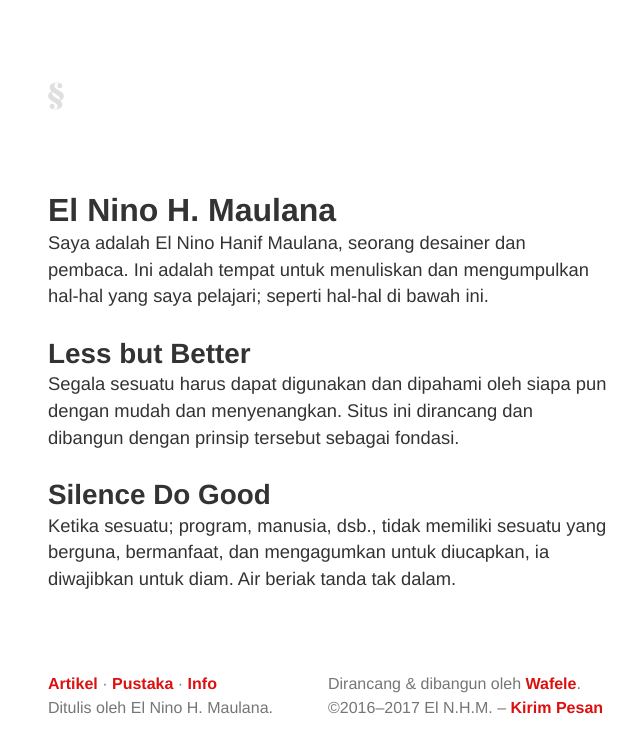
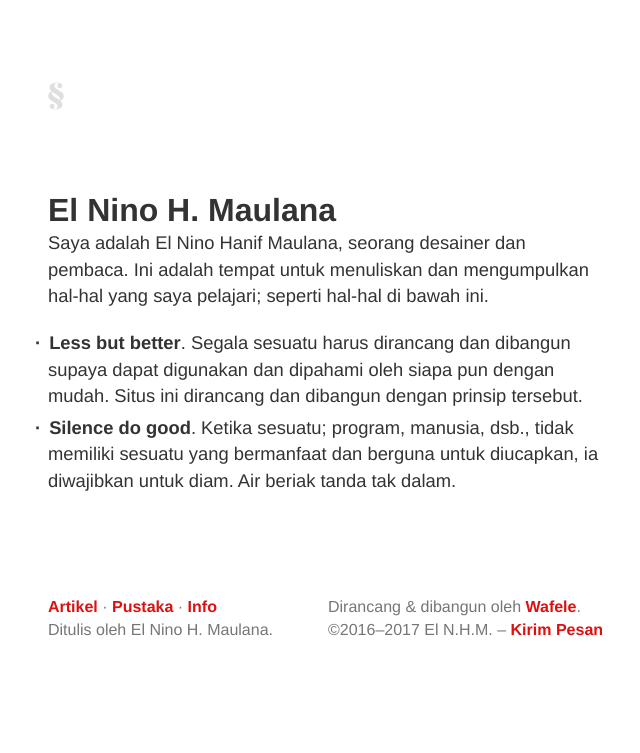
Before and after one commit to tertanda/elnino.github.io, a Jekyll site: the page built from index.md, in a window 1280 px wide. Shown: the top 753 px of the page, without its empty margins (312-952 px from the left). Built offline with Jekyll 4.4.1, drawn with Linux system fonts in a browser that asks for light colours.

Commit message:
First commit.

```diff
--- a/index.md
+++ b/index.md
@@ -8,10 +8,5 @@ meta  : El Nino H. Maulana adalah seorang desainer dan pembaca.
 
 Saya adalah El Nino Hanif Maulana, seorang desainer dan pembaca. Ini adalah tempat untuk menuliskan dan mengumpulkan hal-hal yang saya pelajari; seperti hal-hal di bawah ini.
 
-## Less but Better
-
-Segala sesuatu harus dapat digunakan dan dipahami oleh siapa pun dengan mudah dan menyenangkan. Situs ini dirancang dan dibangun dengan prinsip tersebut sebagai fondasi.
-
-## Silence Do Good
-
-Ketika sesuatu; program, manusia, dsb., tidak memiliki sesuatu yang berguna, bermanfaat, dan mengagumkan untuk diucapkan, ia diwajibkan untuk diam. Air beriak tanda tak dalam.
+* **Less but better**. Segala sesuatu harus dirancang dan dibangun supaya dapat digunakan dan dipahami oleh siapa pun dengan mudah. Situs ini dirancang dan dibangun dengan prinsip tersebut.
+* **Silence do good**. Ketika sesuatu; program, manusia, dsb., tidak memiliki sesuatu yang bermanfaat dan berguna untuk diucapkan, ia diwajibkan untuk diam. Air beriak tanda tak dalam.
```
